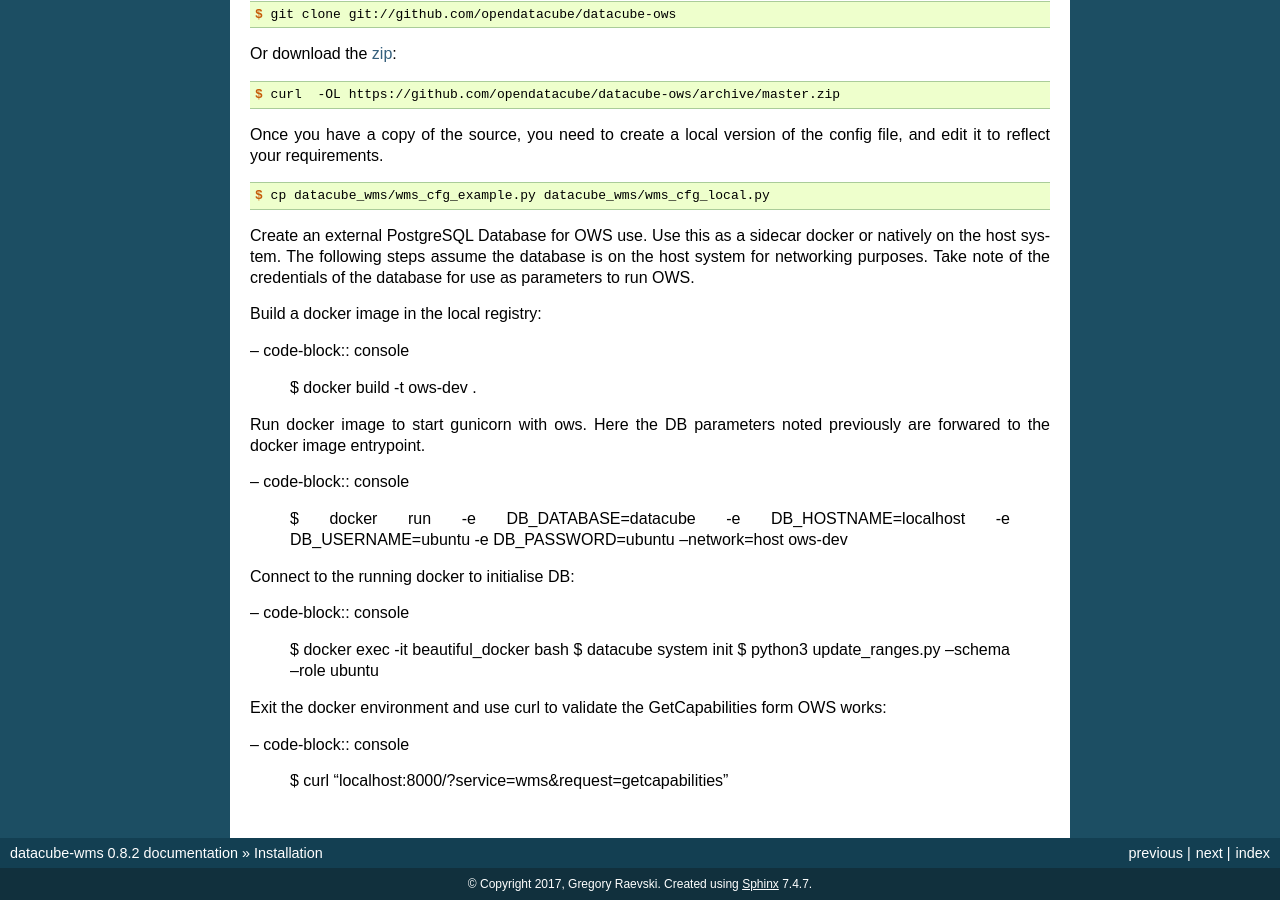
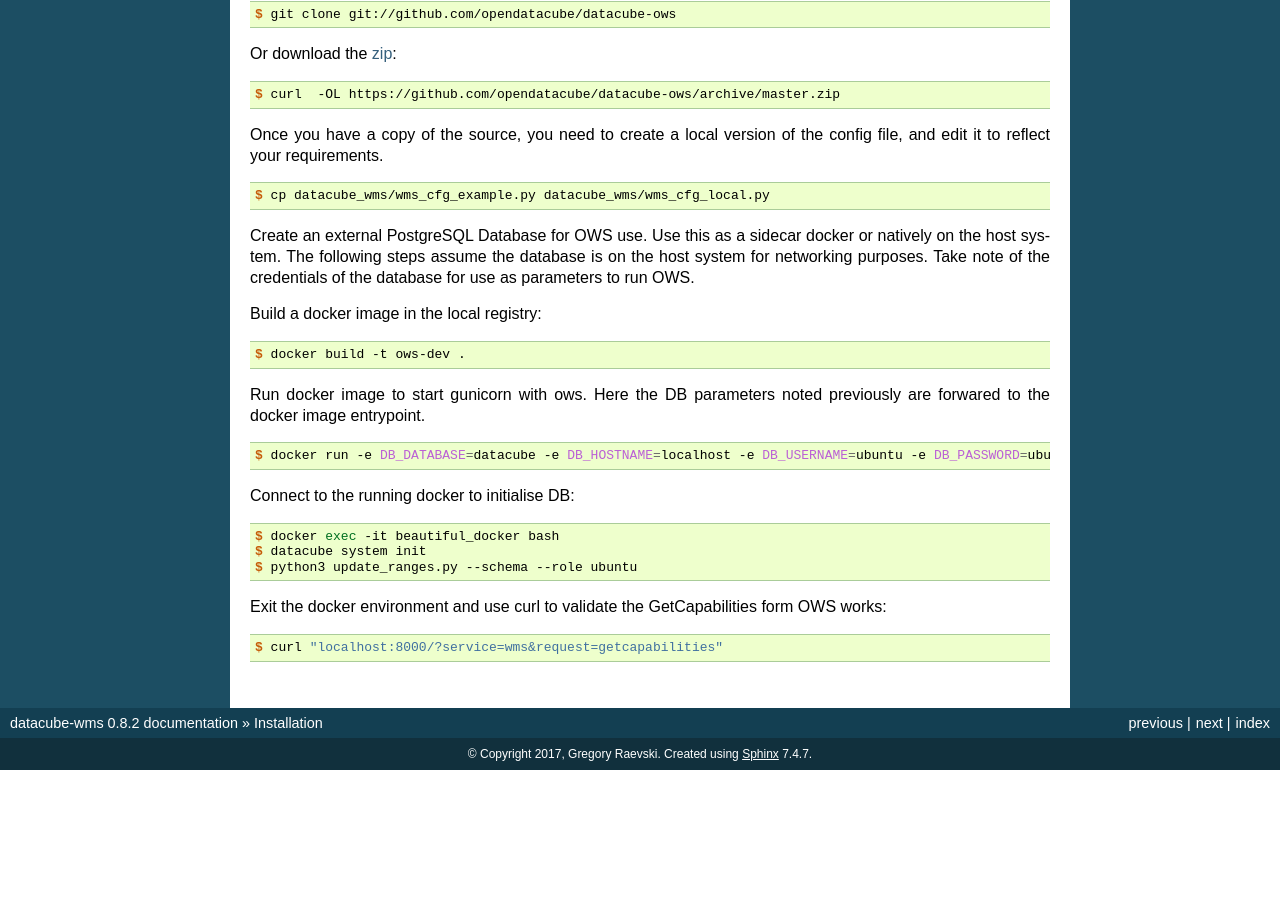
Before and after one commit to opendatacube/datacube-ows, a Sphinx documentation site: the page built from docs/installation.rst, in a window 1280 px wide and 900 px high, scrolled down 786 px. Built offline with Sphinx 7.4.7, drawn with Linux system fonts in a browser that asks for light colours; after the commit the page ends 1556 px from its top, so only the background shows below that.

Commit message:
reST fixes

```diff
--- a/docs/installation.rst
+++ b/docs/installation.rst
@@ -79,20 +79,20 @@ use as parameters to run OWS.
 
 Build a docker image in the local registry:
 
--- code-block:: console
+.. code-block:: console
 
     $ docker build -t ows-dev .
 
 Run docker image to start gunicorn with ows. Here the DB
 parameters noted previously are forwared to the docker image entrypoint.
 
--- code-block:: console
+.. code-block:: console
 
     $ docker run -e DB_DATABASE=datacube -e DB_HOSTNAME=localhost -e DB_USERNAME=ubuntu -e DB_PASSWORD=ubuntu --network=host ows-dev
 
 Connect to the running docker to initialise DB:
 
--- code-block:: console
+.. code-block:: console
 
     $ docker exec -it beautiful_docker bash
     $ datacube system init
@@ -101,6 +101,6 @@ Connect to the running docker to initialise DB:
 Exit the docker environment and use curl to validate the
 GetCapabilities form OWS works:
 
--- code-block:: console
+.. code-block:: console
 
     $ curl "localhost:8000/?service=wms&request=getcapabilities"
```
